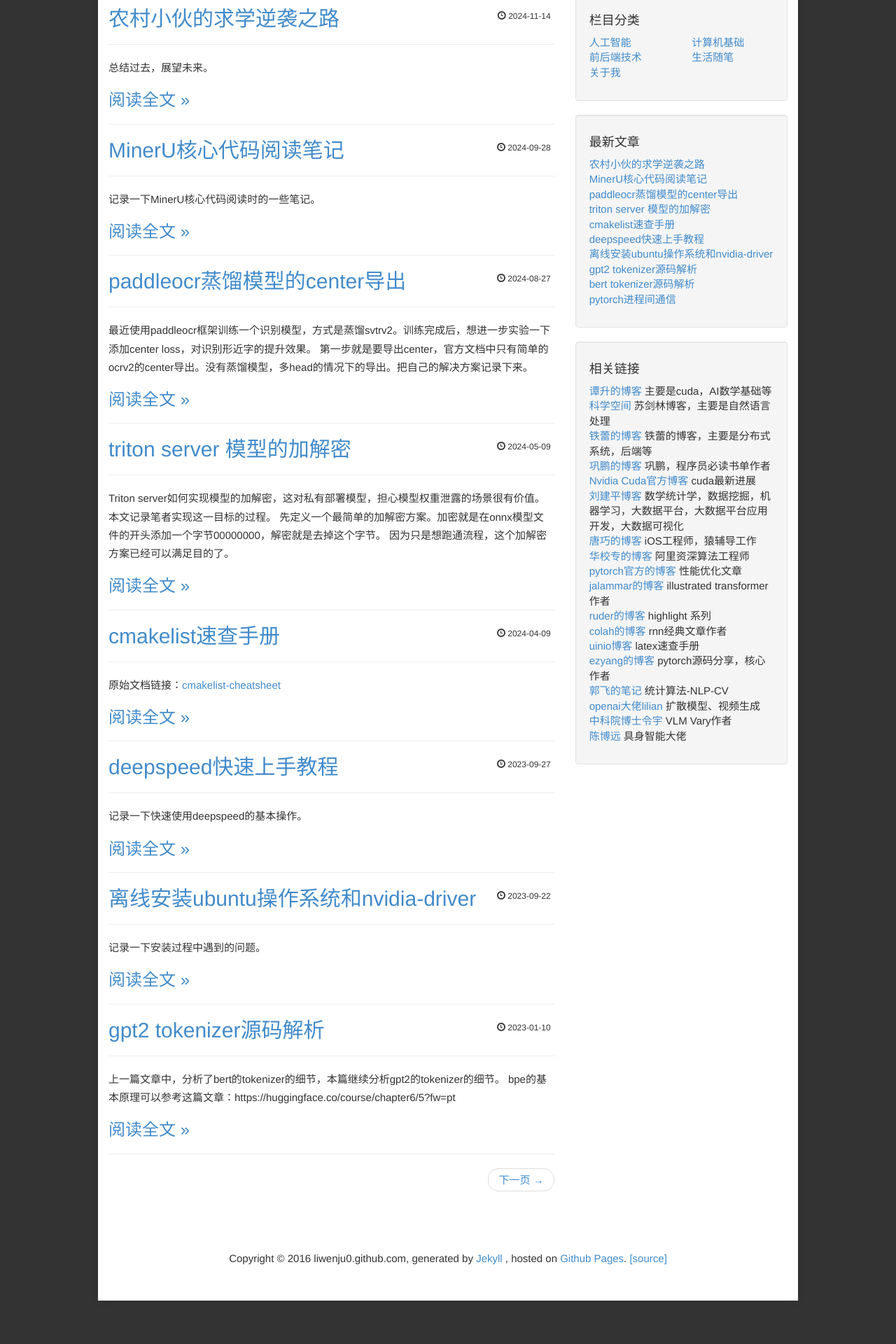
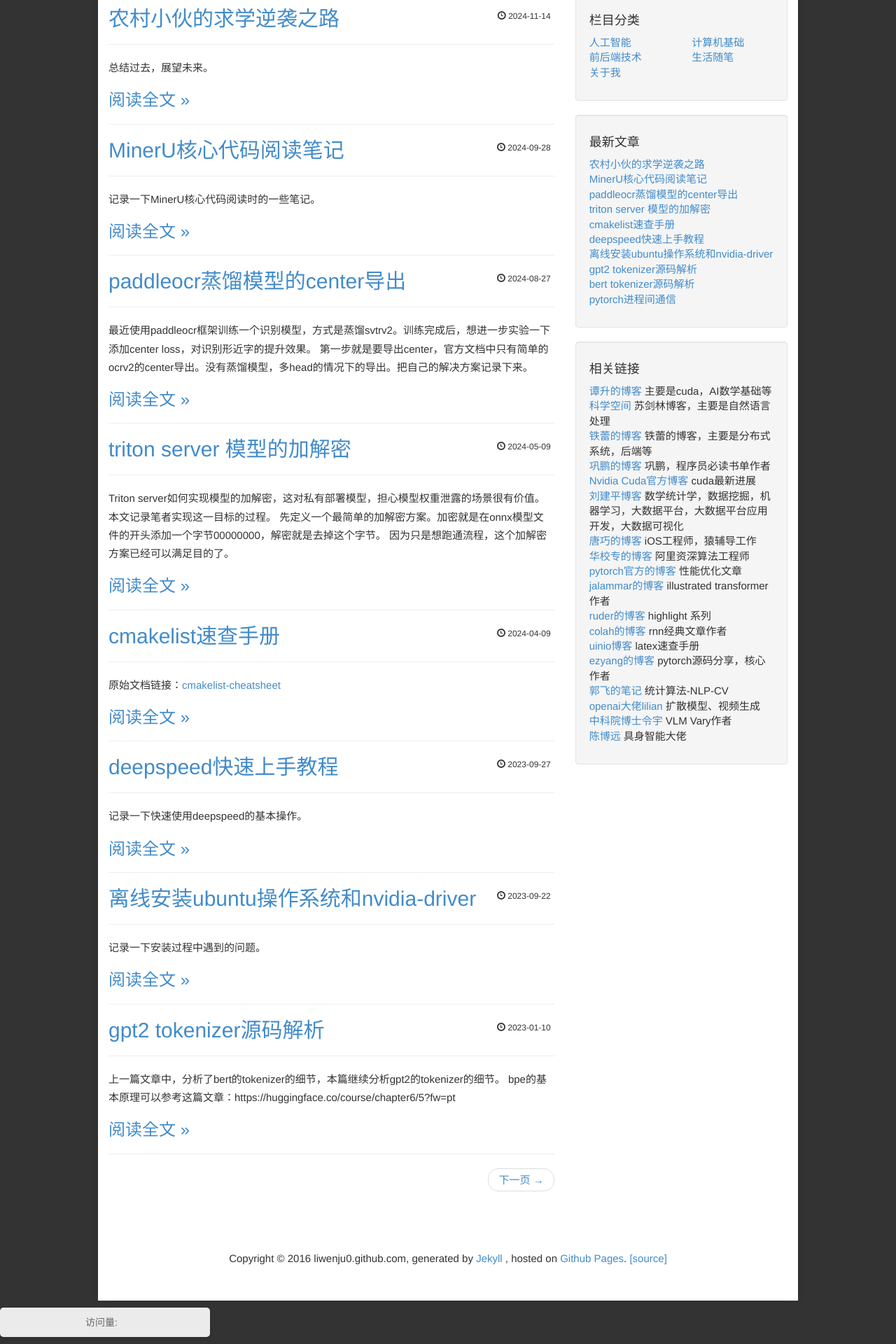
Before and after one commit to liwenju0/liwenju0.github.io, a Jekyll site: the page built from index.html, in a window 1280 px wide. Shown: the part 930-2850 px from the top of the page at 70% size. Built offline with Jekyll 4.4.1, drawn with Linux system fonts in a browser that asks for light colours; the list of posts is cut into pages by our own code; comment, search, counter and statistics services are not loaded; before the commit the page ends 2788 px from its top, so only the background shows below that.

Commit message:
添加百度统计

```diff
--- /dev/null
+++ b/_includes/baidu_tongji.html
@@ -0,0 +1,14 @@
+<div class="baidu-tongji">
+    <span>访问量:</span>
+    <span id="busuanzi_value_site_pv"></span>
+  </div>
+
+  <script async src="//busuanzi.ibruce.info/busuanzi/2.3/busuanzi.pure.mini.js"></script>
+
+  <style>
+  .baidu-tongji {
+    text-align: center;
+    margin: 10px 0;
+    color: #666;
+  }
+  </style>
--- a/_layouts/index.html
+++ b/_layouts/index.html
@@ -95,6 +105,7 @@
       <!-- /.row -->
     </footer>
   </div>
+  {% include baidu_tongji.html %}
   <!-- /.container -->
 </body>
 
--- a/css/blog.css
+++ b/css/blog.css
@@ -187,3 +187,17 @@ img {
   padding: 0 10px;
   border-right: 1px solid #ccc;
 }
+
+.baidu-tongji {
+  background: rgba(255,255,255,0.9);
+  padding: 10px;
+  border-radius: 5px;
+  box-shadow: 0 2px 5px rgba(0,0,0,0.1);
+  margin: 10px auto;
+  max-width: 300px;
+}
+
+.baidu-tongji span {
+  margin: 0 5px;
+  font-size: 14px;
+}
--- a/tencent9744133709261276004.txt
+++ /dev/null
@@ -1 +0,0 @@
-532110142306611577
```
Also changed, not shown: other parts of _layouts/index.html (+10 -0 lines), _layouts/default.html (+10 -0 lines).
